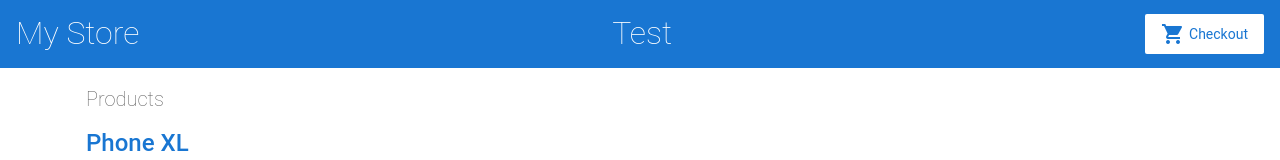
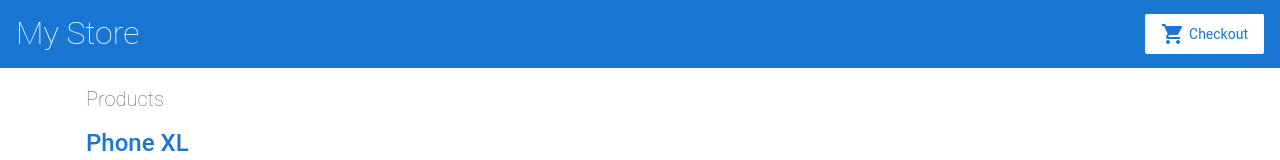
Before and after one commit to mdlawrenceusa/et720-20230328-ng, an Angular app: page / in a window 1280 px wide. Shown: the top 160 px of the page. Built offline with nearby package versions, Linux system fonts and the light colour scheme.

Commit message:
1 file modified

```diff
--- a/src/app/top-bar/top-bar.component.html
+++ b/src/app/top-bar/top-bar.component.html
@@ -2,9 +2,6 @@
   <h1>My Store</h1>
 </a>
 
-<a [routerLink]="['/test']">
-  <h1>Test</h1>
-</a>
 
 <a class="button fancy-button"
   ><i class="material-icons">shopping_cart</i>Checkout</a
```
